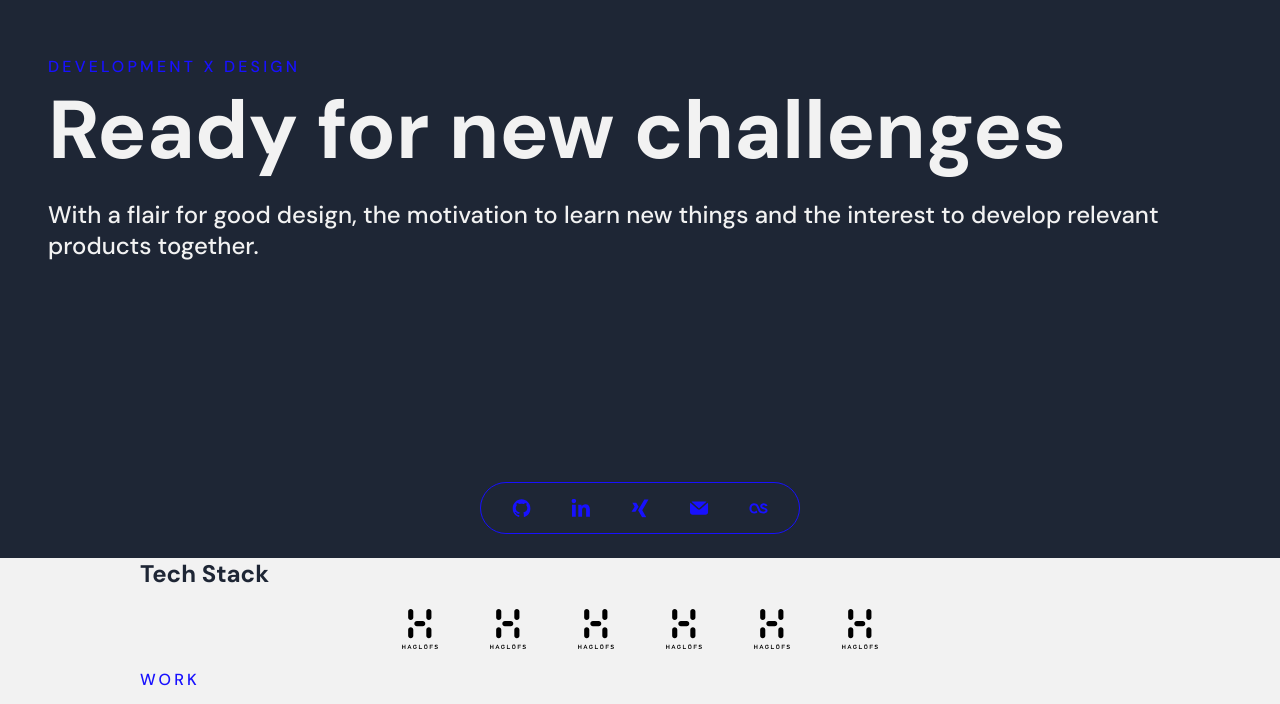
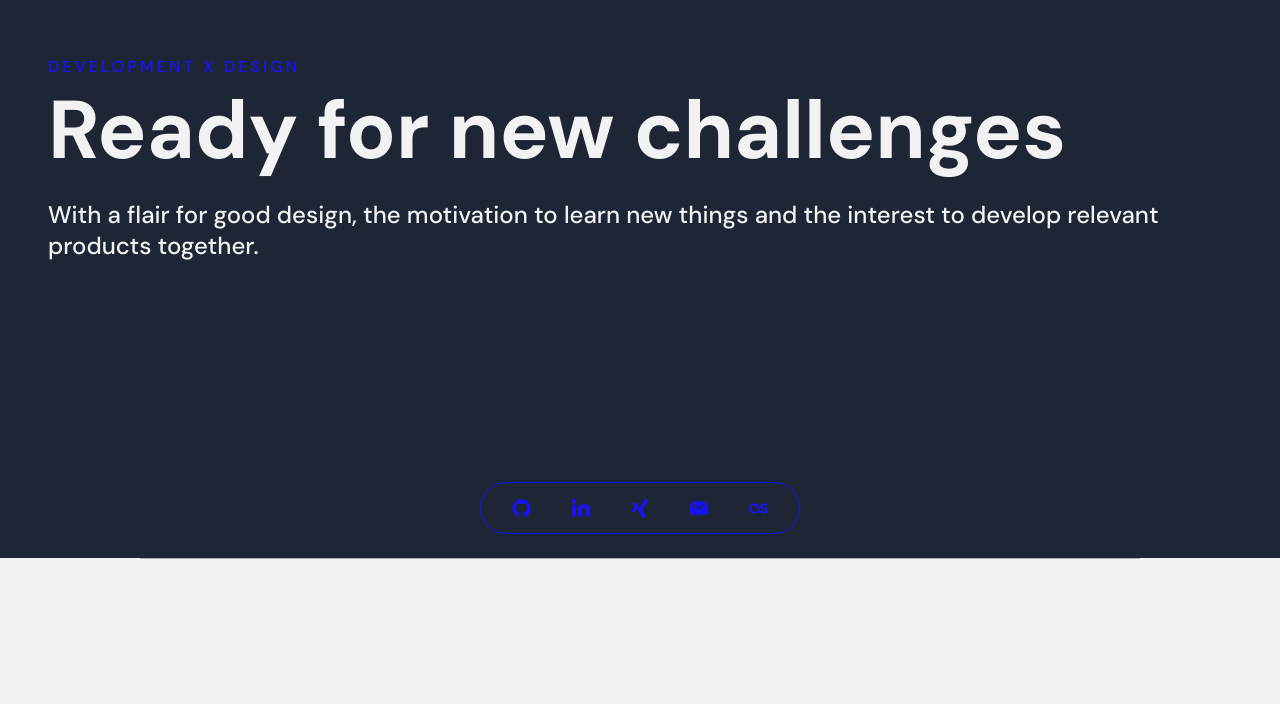
Before and after one commit to davidwobido/Portfolio_2022, a React (Vite) app: page / in a window 1280 px wide. Shown: the part 242-946 px from the top of the page. Built offline with nearby package versions, Linux system fonts and the light colour scheme.

Commit message:
:lipstick: Add lines between sections

```diff
--- a/src/App.module.css
+++ b/src/App.module.css
@@ -39,3 +39,13 @@ main {
   display: grid;
   height: 100%;
 }
+
+main > section {
+  margin-top: 11rem;
+  border-top: solid 1px var(--color-neutral);
+  padding-top: 11rem;
+}
+
+main :first-child {
+  margin-top: 0;
+}
--- a/src/App.tsx
+++ b/src/App.tsx
@@ -39,7 +39,7 @@ function App() {
               LogoHagloefs,
               LogoHagloefs,
             ]}
-          />{" "}
+          />
         </section>
         <section className={styles.work}>
           <h4>Work</h4>
```
Also changed, not shown: 1 other file (tests, documents, lock files or other folders).
